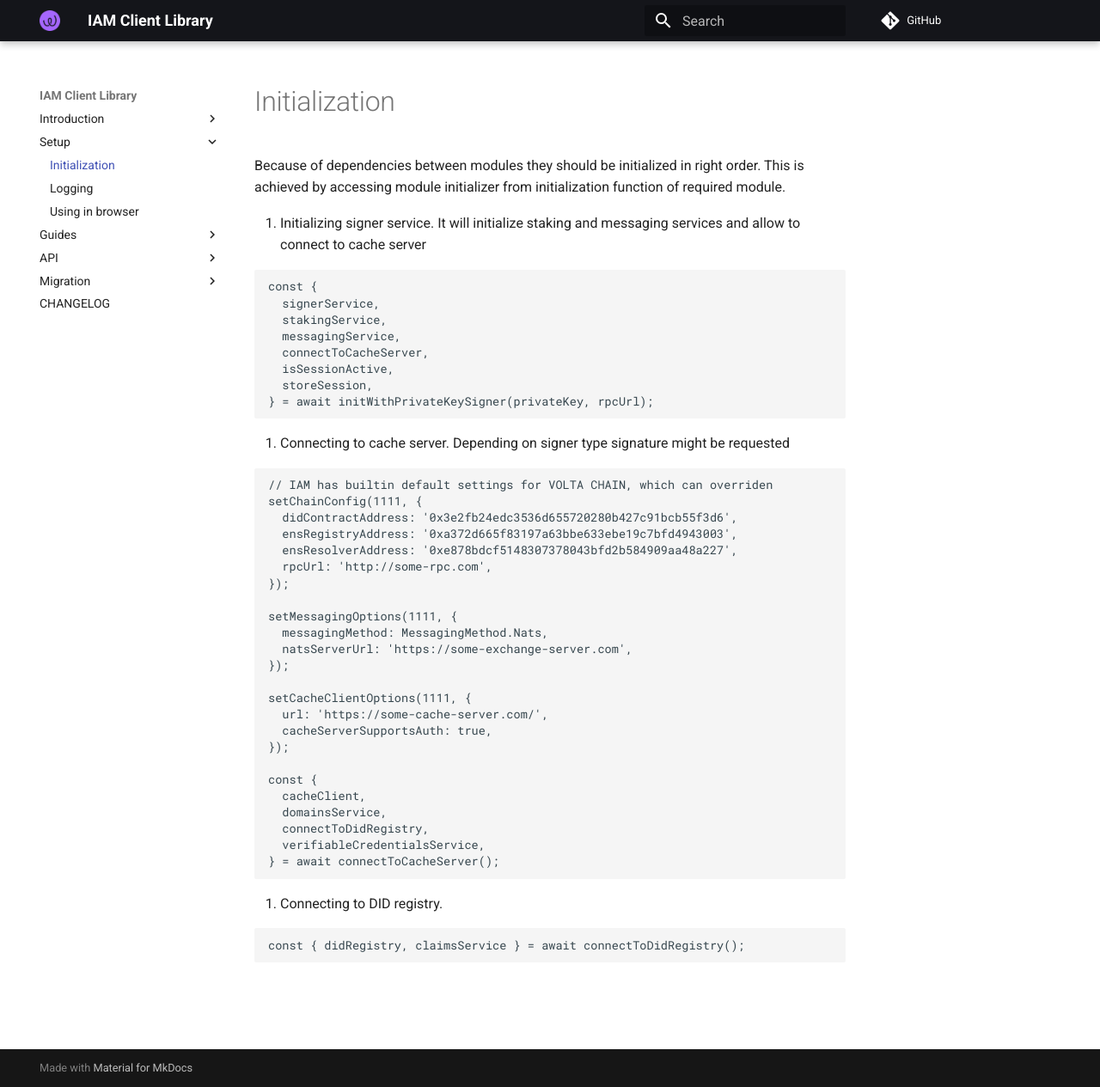
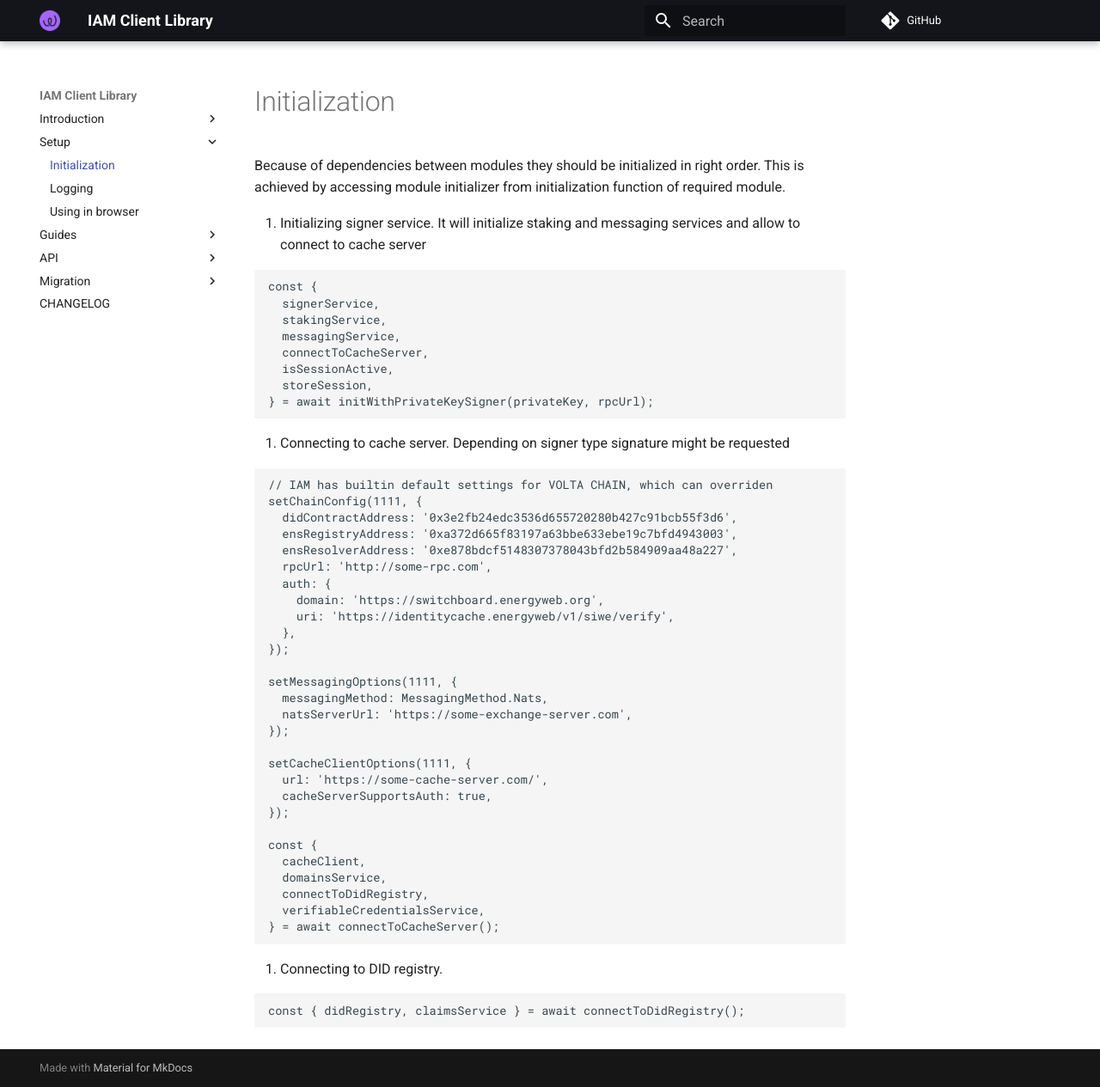
Before and after one commit to energywebfoundation/iam-client-lib, an MkDocs documentation site: the page built from docs/setup/initialization.md, in a window 1280 px wide and 1265 px high. Shown: the whole window at 86% size. Built offline with MkDocs 1.6.1 and Material for MkDocs 9.7.7, drawn with Linux system fonts in a browser that asks for light colours; comment, search, counter and statistics services are not loaded; some of the changed lines change nothing that is shown.

Commit message:
docs: document auth to ssi-hub with siwe

```diff
--- a/docs/setup/initialization.md
+++ b/docs/setup/initialization.md
@@ -24,6 +24,10 @@ setChainConfig(1111, {
   ensRegistryAddress: '0xa372d665f83197a63bbe633ebe19c7bfd4943003',
   ensResolverAddress: '0xe878bdcf5148307378043bfd2b584909aa48a227',
   rpcUrl: 'http://some-rpc.com',
+  auth: {
+    domain: 'https://switchboard.energyweb.org',
+    uri: 'https://identitycache.energyweb/v1/siwe/verify',
+  },
 });
 
 setMessagingOptions(1111, {
```
